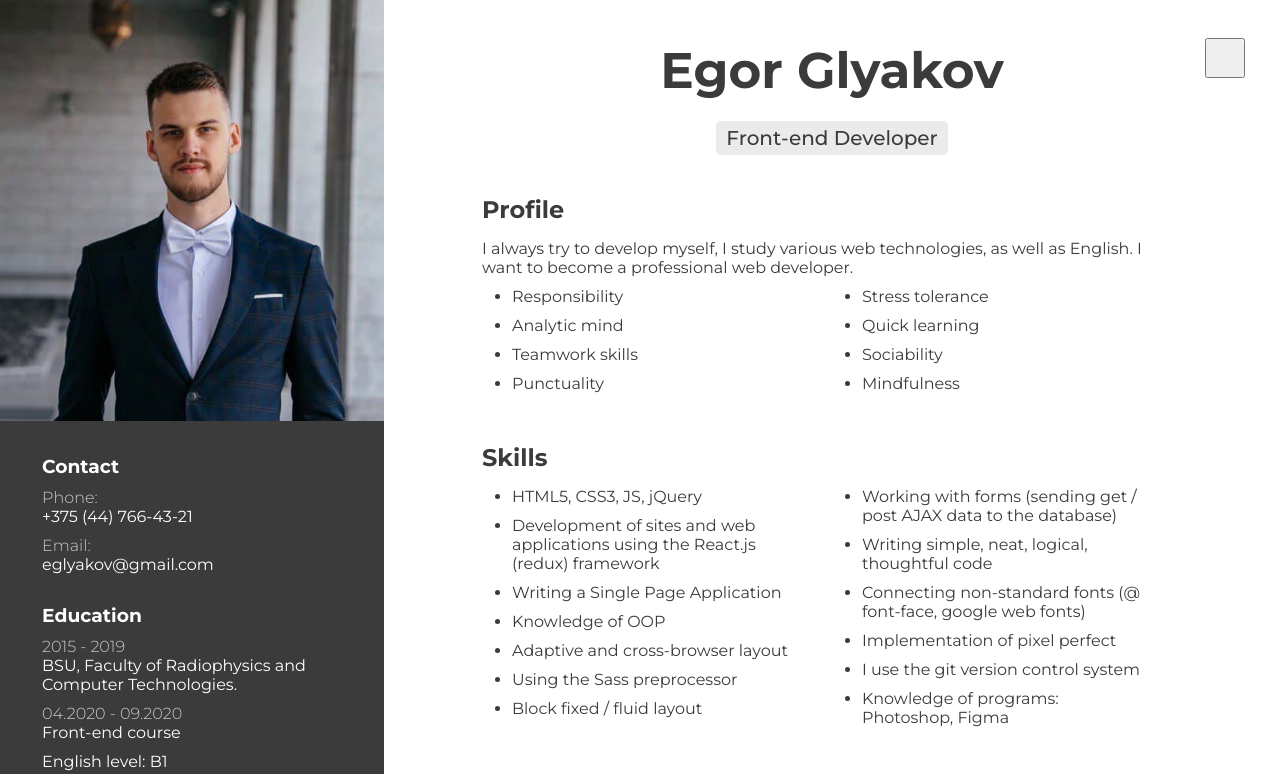
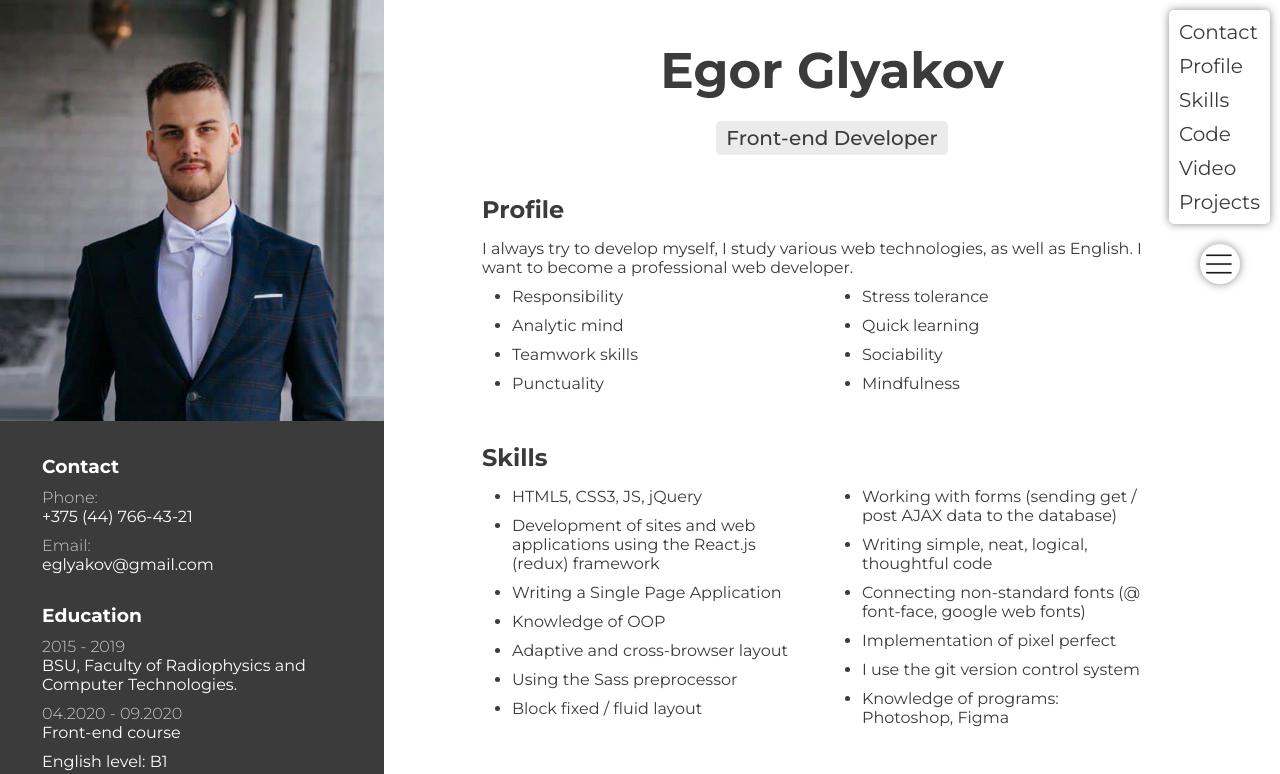
Before and after one commit to eglyakov/rsschool-cv, a plain HTML site: page index.html in a window 1280 px wide. Both pictures are taken after a click on the button 1225 px from the left and 58 px from the top of the page. Shown: the top 774 px of the page. Drawn offline with nearby package versions, Linux system fonts and the light colour scheme.

Commit message:
feat: add navigation

```diff
--- a/index.html
+++ b/index.html
@@ -5,6 +5,7 @@
   <meta http-equiv="X-UA-Compatible" content="IE=edge">
   <meta name="viewport" content="width=device-width, initial-scale=1.0">
   <title>Egor Glyakov</title>
+  <script src="./scripts.js/script.js" defer></script>
   <link href="./style/style.css" rel="stylesheet">
   <link rel="preconnect" href="https://fonts.gstatic.com">
   <link href="https://fonts.googleapis.com/css2?family=Montserrat:ital,wght@0,300;0,400;0,500;0,700;1,300;1,400;1,500;1,700&display=swap" rel="stylesheet">
--- /dev/null
+++ b/scripts.js/script.js
@@ -0,0 +1,5 @@
+const nav = document.querySelector('.nav');
+const btnNav = document.querySelector('.nav__btn');
+btnNav.addEventListener('click', () => {
+  nav.classList.toggle('active');
+});
--- a/style/style.css
+++ b/style/style.css
@@ -1,6 +1,10 @@
 * {
   margin: 0;
   padding: 0;
+}
+
+html {
+  scroll-behavior: smooth;
 }
 
 body {
@@ -15,24 +19,53 @@ body {
   color: rgb(59, 59, 59);
   background-color: #fff;
   box-shadow: 0 0 20px #000;
-
-  position: relative;
   display: flex;
 }
 
 .nav {
   position: fixed;
-  top: 0;
-  right: 10px;
-  transform: translateY(-100%);
+  top: 10px;
+  right: 25%;
+  transform: translateY(-85%);
+  transition: .4s;
 }
-.nav .active {
+.nav.active {
   transform: translateY(0);
 }
+
+.nav__list {
+  display: flex;
+  flex-direction: column;
+  list-style: none;
+  background-color: #fff;
+  padding: 10px;
+  border-radius: 5px;
+  box-shadow: 0 0 8px #3b3b3b98;
+}
+.nav__item:not(:last-child) {
+  margin-bottom: 10px;
+}
+.nav__link {
+  font-size: 20px;
+  color: #3b3b3b;
+  text-decoration: none;
+}
+
 .nav__btn {
+  display: block;
+  margin: 20px auto 0;
   width: 40px;
   height: 40px;
-  transform: translateY(200%);
+  outline: none;
+
+  background-image: url(../img/nav.png);
+  background-position: center;
+  background-repeat: no-repeat;
+  background-size: contain;
+  background-color: #fff;
+  border: none;
+  border-radius: 50%;
+  box-shadow: 0 0 8px #3b3b3b98;
 }
 
 .header {
@@ -198,6 +231,17 @@ body {
 	letter-spacing: 0;
 }
 
+@media(max-width: 2000px) {
+  .nav {
+    right: 20%;
+  }
+}
+@media(max-width: 1280px) {
+  .nav {
+    right: 10px;
+  }
+}
+
 @media(max-width: 600px) {
   .cv {
     flex-direction: column;
```
Also changed, not shown: img/nav.png (added).
